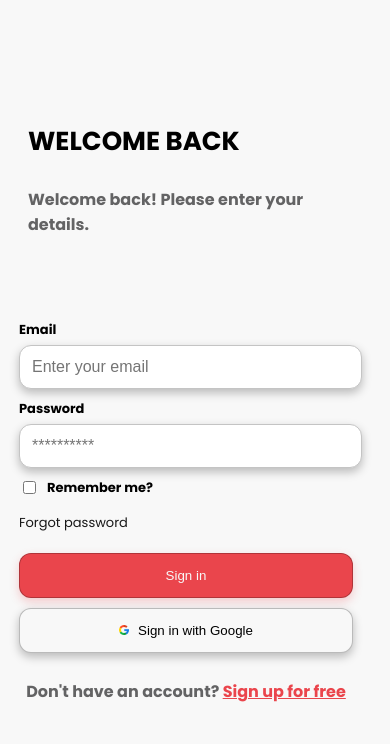
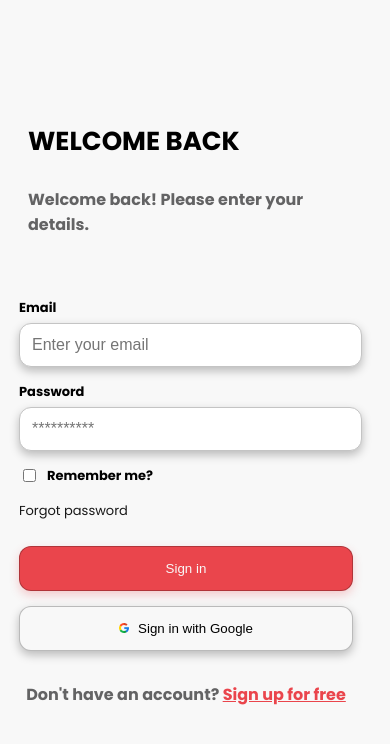
Before and after one commit to Khalondi/Login_page, a React (Vite) app: page / in a window 390 px wide. Shown: the top 744 px of the page. Built offline with nearby package versions, Linux system fonts and the light colour scheme.

Commit message:
Fixed the 780px gap size

```diff
--- a/src/App.css
+++ b/src/App.css
@@ -112,7 +112,8 @@ button {
   }
   .form {
     justify-content: center;
-    gap: 10px;
+    gap: 15px;
+    margin-top: -10px;
   }
   .layout {
     display: flex;
```
